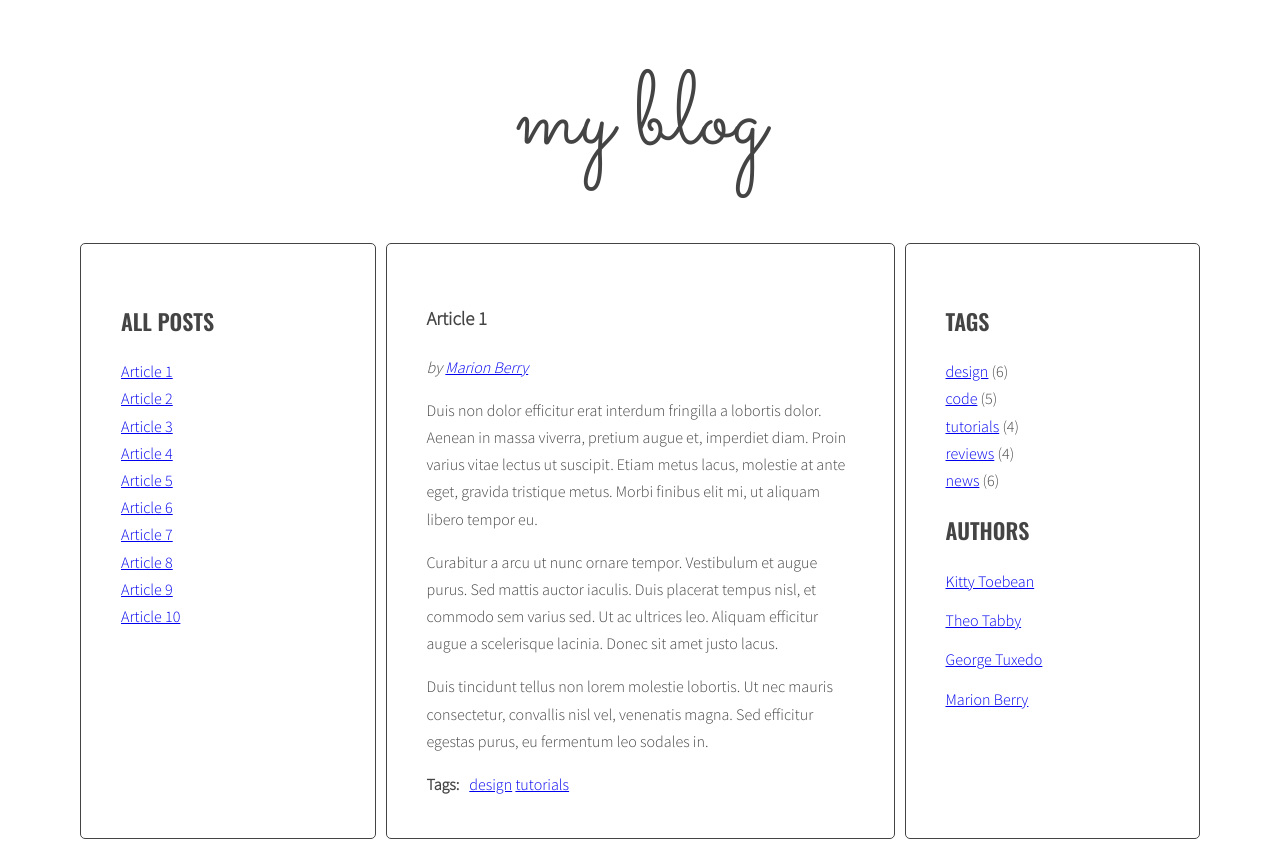
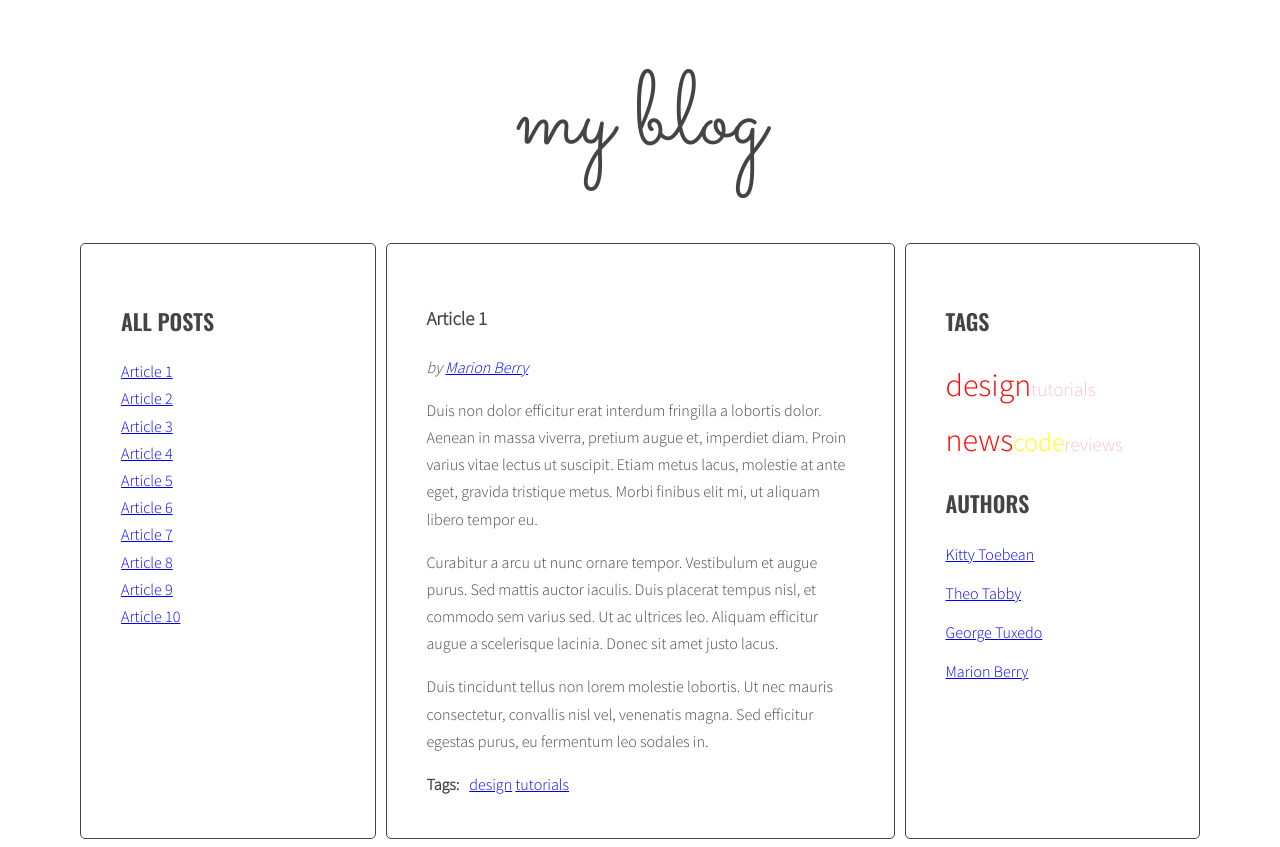
Before and after one commit to wilczynski-piotr/javascript-blog, a website: page index.html in a window 1280 px wide. Drawn offline with nearby package versions, Linux system fonts and the light colour scheme.

Commit message:
Fix and add some new code to tag

```diff
--- a/index.html
+++ b/index.html
@@ -181,11 +181,6 @@
       <aside class="sidebar">
         <h2 class="section-title">Tags</h2>
         <ul class="list tags">
-          <li><a href="#">design</a> <span>(6)</span></li>
-          <li><a href="#">code</a> <span>(5)</span></li>
-          <li><a href="#">tutorials</a> <span>(4)</span></li>
-          <li><a href="#">reviews</a> <span>(4)</span></li>
-          <li><a href="#">news</a> <span>(6)</span></li>
         </ul>
         <h2 class="section-title">Authors</h2>
         <ul class="list authors">
--- a/js/script.js
+++ b/js/script.js
@@ -60,7 +60,26 @@ function generateTitleLinks(customSelector = ''){
 
 generateTitleLinks();
 
+function calculateTagsParams(allTags){
+  const params = {max: 0, min: 999999};
+  for(let allTag in allTags){
+    params.max = Math.max(params.max, allTags[allTag]);
+    params.min = Math.min(params.min, allTags[allTag]);
+  }
+  return params;
+}
+function calculateTagClass(count, params){
+  const normalizedCount = count - params.min;
+  const normalizedMax = params.max -params.min;
+  const percentage = normalizedCount / normalizedMax;
+  const classNumber = Math.floor(percentage * (optCloudClassCount - 1) + 1);
+  const tagClassResult = optCloudClassPrefix + classNumber;
+  return tagClassResult;
+}
+
 function generateTags(){
+  /* [NEW] create a new variable allTags with an empty array */
+  let allTags = {};
   /* find all articles */
   const articles = document.querySelectorAll(optArticleSelector);
   /* START LOOP: for every article: */
@@ -79,12 +98,35 @@ function generateTags(){
       const linkHTML = '<li><a href="#tag-' + tag + '">' + tag + '</a>&nbsp;</li>';
       /* add generated code to html variable */
       html = html + linkHTML;
+      /* [NEW] check if this link is NOT already in allTags */
+      if(!allTags.hasOwnProperty(tag)){
+        /* [NEW] add tag to allTags object */
+        allTags[tag] = 1;
+      } else {
+        allTags[tag]++;
+      }
       /* END LOOP: for each tag */
     }
     /* insert HTML of all the links into the tags wrapper */
     articleTagsWraper.innerHTML = html;
-  /* END LOOP: for every article: */
+    /* END LOOP: for every article: */
   }
+  /* [NEW] find list of tags in right column */
+  const tagList = document.querySelector('.tags');
+  const tagsParams = calculateTagsParams(allTags);
+  console.log('tagsParams:', tagsParams);
+  /* [NEW] create variable for all links HTML code */
+  let allTagsHTML = '';
+  /* [NEW] START LOOP: for each tag in allTags: */
+  for(let tag in allTags){
+    /* [NEW] generate code of a link and add it in to allTagsHTML*/
+    const tagLinkHTML = '<li><a href="#tag-' + tag + '" class="' + calculateTagClass(allTags[tag], tagsParams) + '">' + tag + '</a></li>';
+    allTagsHTML += tagLinkHTML;
+    console.log(tagLinkHTML);
+    /* [NEW] END LOOP: for each tag in allTags: */
+  }
+  /* [NEW] add html from allTagsHTML to tagList */
+  tagList.innerHTML = allTagsHTML;
 }
 
 generateTags();
--- a/sass/style.scss
+++ b/sass/style.scss
@@ -119,3 +119,16 @@ body {
     margin: 0 10px 0 0;
   }
 }
+
+/* Tags */
+.tags li {
+  display: inline-block;
+ a {
+   text-decoration: none;
+ }
+}
+.tag-size-5 {font-size: 200%; color: red;}
+.tag-size-4 {font-size: 180%; color: blue; }
+.tag-size-3 {font-size: 160%; color: yellow; }
+.tag-size-2 {font-size: 140%; color: green; }
+.tag-size-1 {font-size: 120%; color: pink; }
```
Also changed, not shown: css/style.css, 1 other file.
